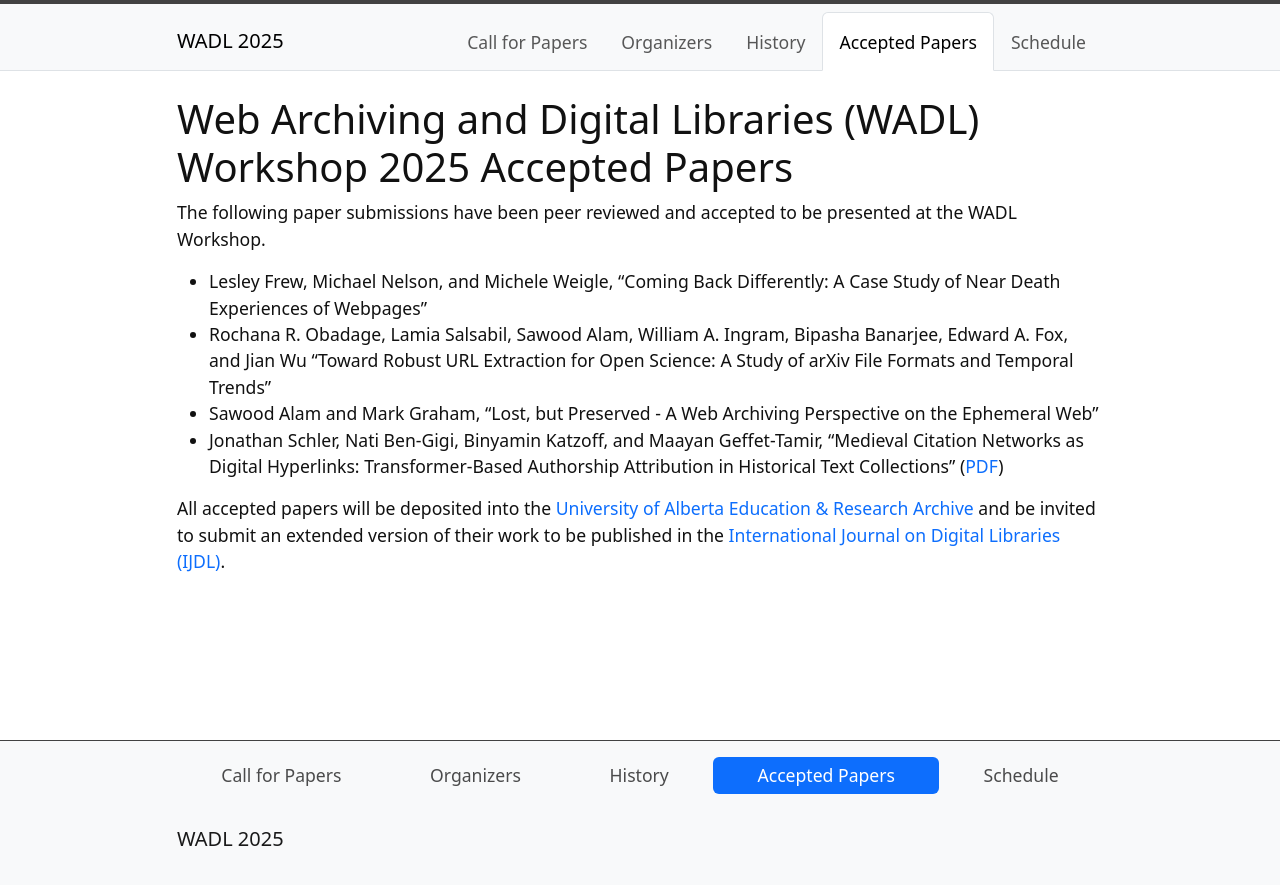
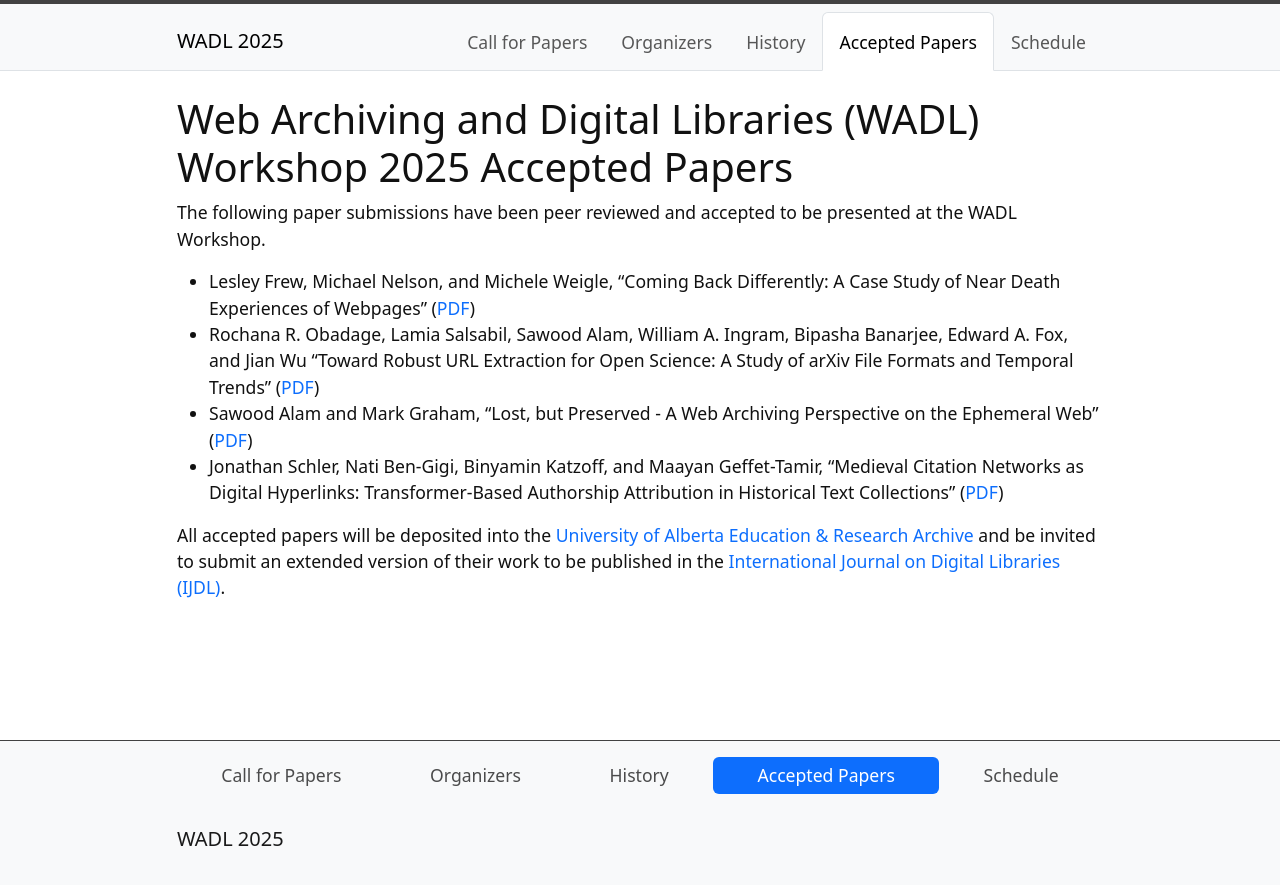
Before and after one commit to wadlworkshop/wadlworkshop.github.io, a Jekyll site: the page built from 2025/content/3-acceptedpapers.md, in a window 1280 px wide. Shown: the top 885 px of the page. Built offline with Jekyll 4.4.1, drawn with Linux system fonts in a browser that asks for light colours; our own code applies the rules of GitHub Pages for plain Markdown files.

Commit message:
Add other papers

```diff
--- a/2025/content/3-acceptedpapers.md
+++ b/2025/content/3-acceptedpapers.md
@@ -6,9 +6,9 @@ nav: Accepted Papers
 
 The following paper submissions have been peer reviewed and accepted to be presented at the WADL Workshop.
 
-* Lesley Frew, Michael Nelson, and Michele Weigle, "Coming Back Differently: A Case Study of Near Death Experiences of Webpages"
-* Rochana R. Obadage, Lamia Salsabil, Sawood Alam, William A. Ingram, Bipasha Banarjee, Edward A. Fox, and Jian Wu "Toward Robust URL Extraction for Open Science: A Study of arXiv File Formats and Temporal Trends"
-* Sawood Alam and Mark Graham, "Lost, but Preserved - A Web Archiving Perspective on the Ephemeral Web"
+* Lesley Frew, Michael Nelson, and Michele Weigle, "Coming Back Differently: A Case Study of Near Death Experiences of Webpages" (<a href="../papers/WADL2025_paper_5496.pdf">PDF</a>)
+* Rochana R. Obadage, Lamia Salsabil, Sawood Alam, William A. Ingram, Bipasha Banarjee, Edward A. Fox, and Jian Wu "Toward Robust URL Extraction for Open Science: A Study of arXiv File Formats and Temporal Trends" (<a href="../papers/WADL2025_paper_2113.pdf">PDF</a>)
+* Sawood Alam and Mark Graham, "Lost, but Preserved - A Web Archiving Perspective on the Ephemeral Web" (<a href="../papers/WADL2025_paper_7643.pdf">PDF</a>)
 * Jonathan Schler, Nati Ben-Gigi, Binyamin Katzoff, and Maayan Geffet-Tamir, "Medieval Citation Networks as Digital Hyperlinks: Transformer-Based Authorship Attribution in Historical Text Collections" (<a href="../papers/WADL2025_paper_0005.pdf">PDF</a>)
 
 All accepted papers will be deposited into the [University of Alberta Education & Research Archive](https://ualberta.scholaris.ca/) and be invited to submit an extended version of their work to be published in the [International Journal on Digital Libraries (IJDL)](https://link.springer.com/journal/799).
```
